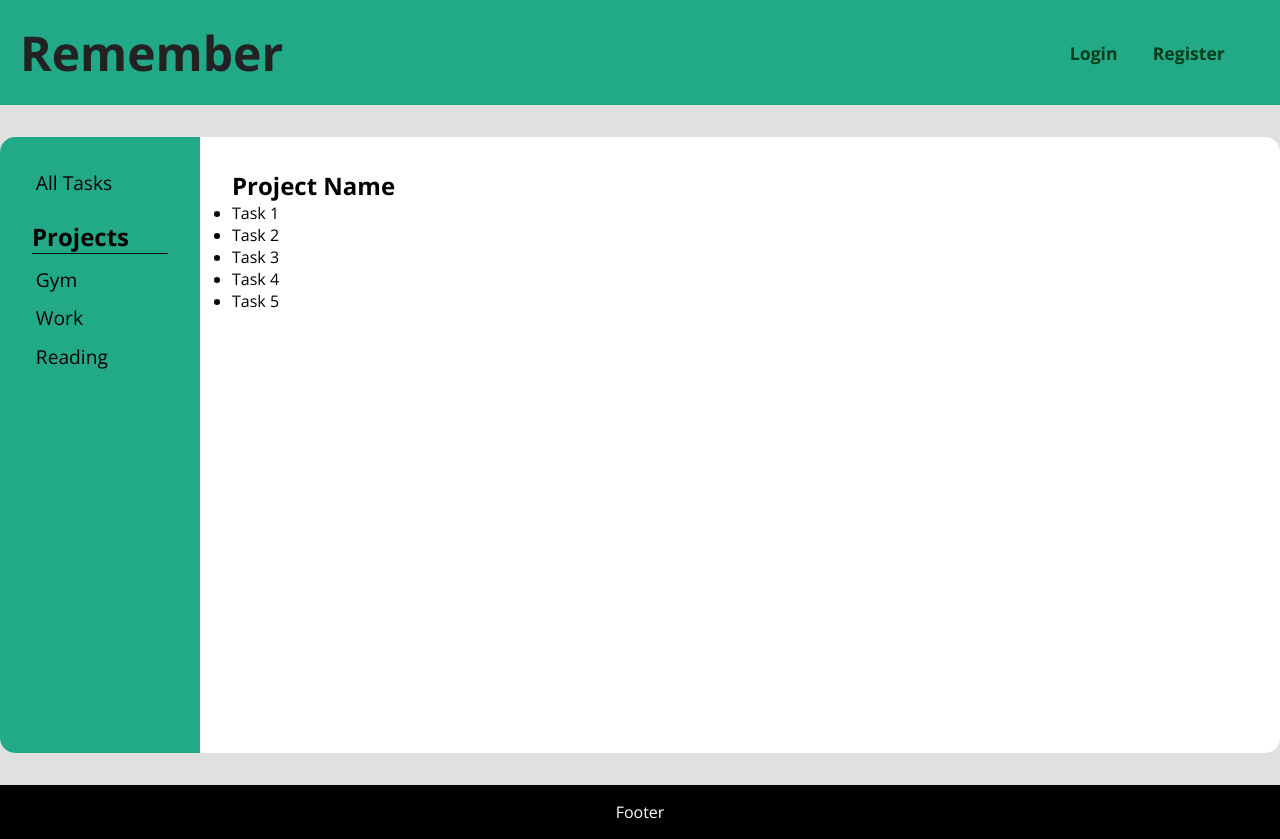
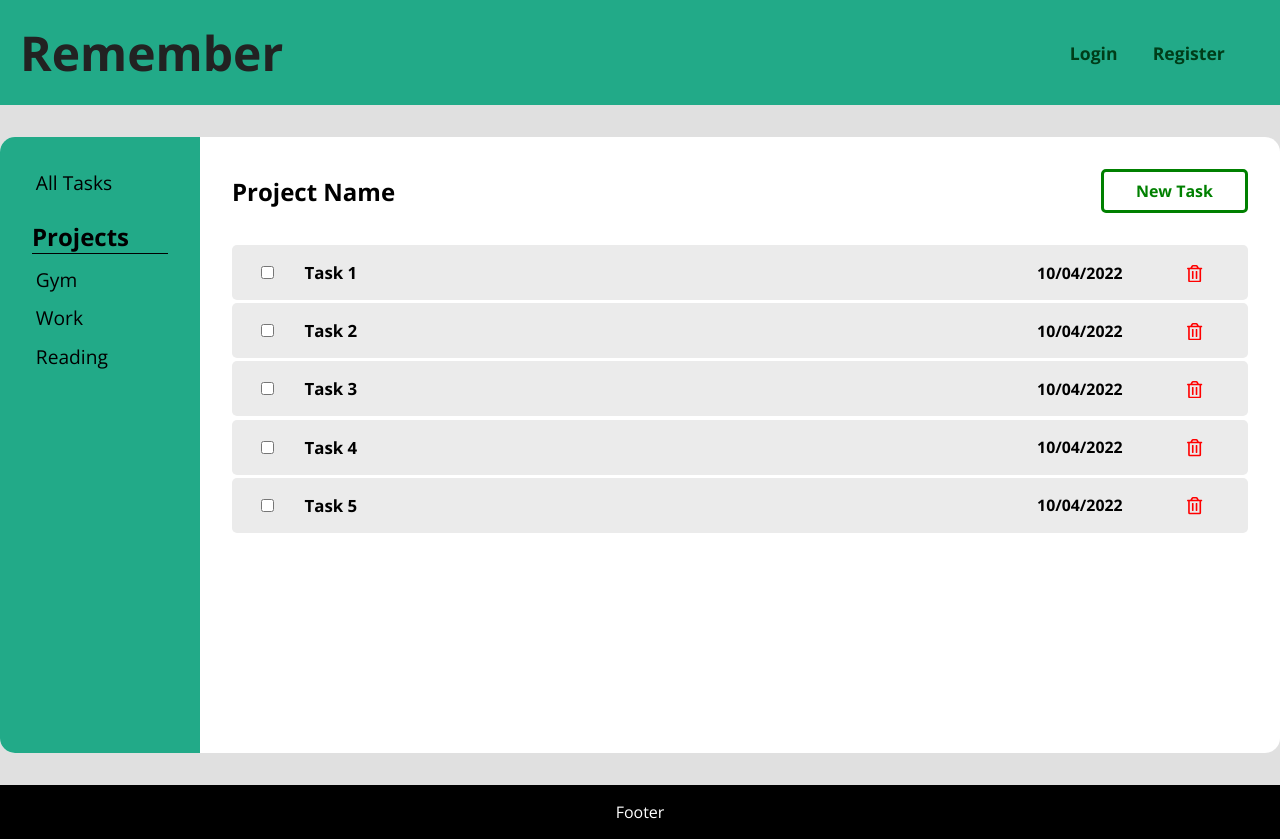
Before and after one commit to LucasMorettoRodrigues/remember, a React (Create React App) app: page /projects in a window 1280 px wide. Built offline with nearby package versions, Linux system fonts and the light colour scheme.

Commit message:
style main content

```diff
--- a/package.json
+++ b/package.json
@@ -8,6 +8,7 @@
     "@testing-library/user-event": "^13.5.0",
     "react": "^17.0.2",
     "react-dom": "^17.0.2",
+    "react-icons": "^4.3.1",
     "react-router-dom": "^6.2.1",
     "react-scripts": "5.0.0",
     "web-vitals": "^2.1.4"
--- a/src/components/layout/MainContent.js
+++ b/src/components/layout/MainContent.js
@@ -1,15 +1,19 @@
 import styles from './MainContent.module.css'
+import TaskCard from '../tasks/TaskCard'
 
 const MainContent = () => {
     return(
         <section className={styles.main_content}>
-            <h2>Project Name</h2>
+            <div className={styles.top_container}>
+                <h2>Project Name</h2>
+                <button> New Task</button>
+            </div>
             <ul>
-                <li>Task 1</li>
-                <li>Task 2</li>
-                <li>Task 3</li>
-                <li>Task 4</li>
-                <li>Task 5</li>
+                <TaskCard task="Task 1" date="10/04/2022"/>
+                <TaskCard task="Task 2" date="10/04/2022"/>
+                <TaskCard task="Task 3" date="10/04/2022"/>
+                <TaskCard task="Task 4" date="10/04/2022"/>
+                <TaskCard task="Task 5" date="10/04/2022"/>
             </ul>
         </section>
     )
--- a/src/components/layout/MainContent.module.css
+++ b/src/components/layout/MainContent.module.css
@@ -1,3 +1,28 @@
 .main_content {
     padding: 2em;
+    flex: 1;
 }
+
+.top_container {
+    display: flex;
+    align-items: center;
+    justify-content: space-between;
+    margin-bottom: 2em;
+}
+
+.top_container button {
+    padding: 0.5em 2em;
+    border: 3px solid green;
+    background-color: inherit;
+    color: green;
+    font-weight: bold;
+    border-radius: 5px;
+    font-size: 1em;
+    cursor: pointer;
+    transition: .2s;
+}
+
+.top_container button:hover {
+    background-color: green;
+    color: white;
+}
--- a/src/components/layout/ProjectButton.js
+++ b/src/components/layout/ProjectButton.js
@@ -2,9 +2,11 @@ import styles from '../layout/ProjectButton.module.css'
 
 const ProjectButton = ({ text }) => {
     return (
-        <button className={styles.project_button}>
-            {text}
-        </button>
+        <li className={styles.project_button}>
+            <button>
+                {text}
+            </button>
+        </li>
     )
 }
 
--- a/src/components/layout/ProjectButton.module.css
+++ b/src/components/layout/ProjectButton.module.css
@@ -1,4 +1,8 @@
 .project_button {
+    list-style: none;
+}
+
+.project_button button {
     background-color: inherit;
     border: none;
     font-size: 1.2em;
@@ -6,6 +10,6 @@
     margin-left: 0.2em;
 }
 
-.project_button:hover {
+.project_button button:hover {
     font-weight: bold;
 }
--- /dev/null
+++ b/src/components/tasks/TaskCard.js
@@ -0,0 +1,17 @@
+import styles from './TaskCard.module.css'
+import { FaRegTrashAlt } from "react-icons/fa"
+
+const TaskCard = ({ task, date }) => {
+    return (
+        <li className={styles.task_card}>
+            <div className={styles.task_container}>
+                <input type='checkbox'/>
+                <h3>{task}</h3>
+                <h4>{date}</h4>
+                <button><FaRegTrashAlt /></button>
+            </div>
+        </li>
+    )
+}
+
+export default TaskCard
--- /dev/null
+++ b/src/components/tasks/TaskCard.module.css
@@ -0,0 +1,42 @@
+.task_card {
+    background-color: rgb(235, 235, 235);
+    border-radius: 5px;
+    margin-bottom: 0.2em;
+    padding: 1em;
+    list-style: none;
+}
+
+.task_container {
+    display: flex;
+    align-items: center;
+    font-size: 0.9em;
+    padding-right: 2em;
+}
+
+.task_container h3 {
+    margin: 0 1em;
+    flex: 1;
+}
+
+.task_container h4 {
+    font-size: 1.1em;
+    margin: 0 4em;
+}
+
+.task_container input {
+    margin: 0 1em;
+}
+
+.task_container button {
+    color: red;
+    margin-left: auto;
+    font-size: 1.2em;
+    background-color: inherit;
+    border: none;
+    cursor: pointer;
+    margin-bottom: -6px;
+}
+
+.task_container button:hover {
+    transform: scale(1.2);
+}
```
Also changed, not shown: 1 other file (tests, documents, lock files or other folders).
